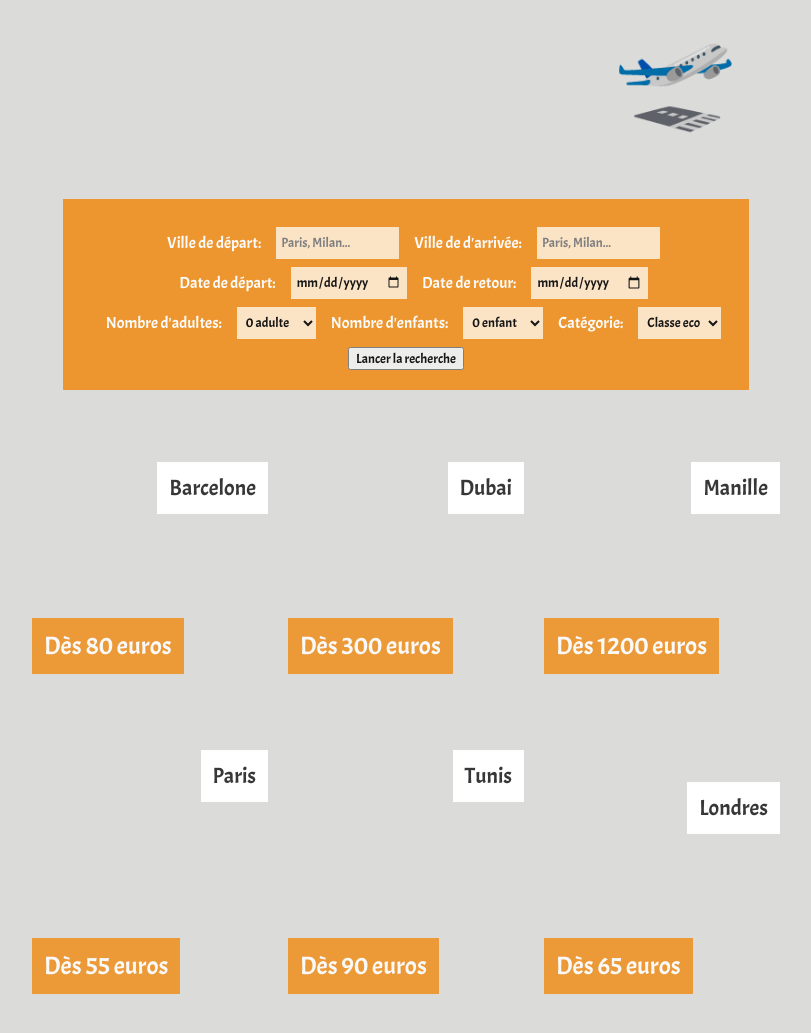
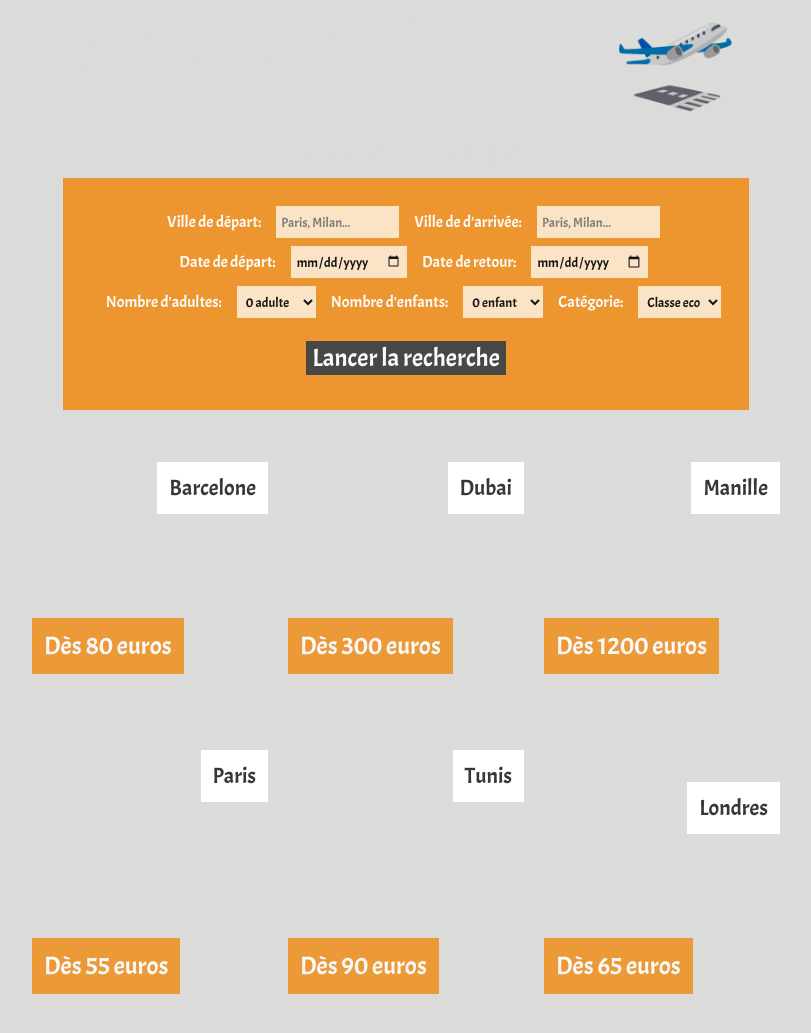
Before and after one commit to KatzoA/AirBasqueCountry, a plain HTML site: page index.html in a window 1280 px wide. Shown: the whole page, without its empty margins (234-1045 px from the left). Drawn offline with Linux system fonts and the light colour scheme.

Commit message:
Level 3 - Btn lancer recherche sutom

```diff
--- a/css/styles.css
+++ b/css/styles.css
@@ -107,6 +107,10 @@ span.prix{
     top: 220px;
 }
 
+span.prix:hover{
+    opacity: 1;
+}
+
 .form-group{
     display: flex;
     justify-content: center;
@@ -124,6 +128,10 @@ header form{
     opacity: 0.90;
 }
 
+header form:hover{
+opacity: 1;
+}
+
 .form-group label{
     color: #fff;
     margin:5px;
@@ -135,3 +143,11 @@ header form{
     padding: 5px;
     background-color: bisque;
 }
+
+.btn-submit input{
+    background-color: #373737;
+    border: none;
+    color: #fff;
+    font-size: 25px;
+    margin: 15px;
+}
--- a/index.html
+++ b/index.html
@@ -61,7 +61,7 @@
 
             </div>
             <div class="btn-submit">
-                <input type="submit" value="Lancer la recherche" name="recherche" id="form-submit" class="form-submit">
+                <input type="submit" value="Lancer la recherche" name="recherche" id="form-submit">
             </div>
         </form>
 
```
